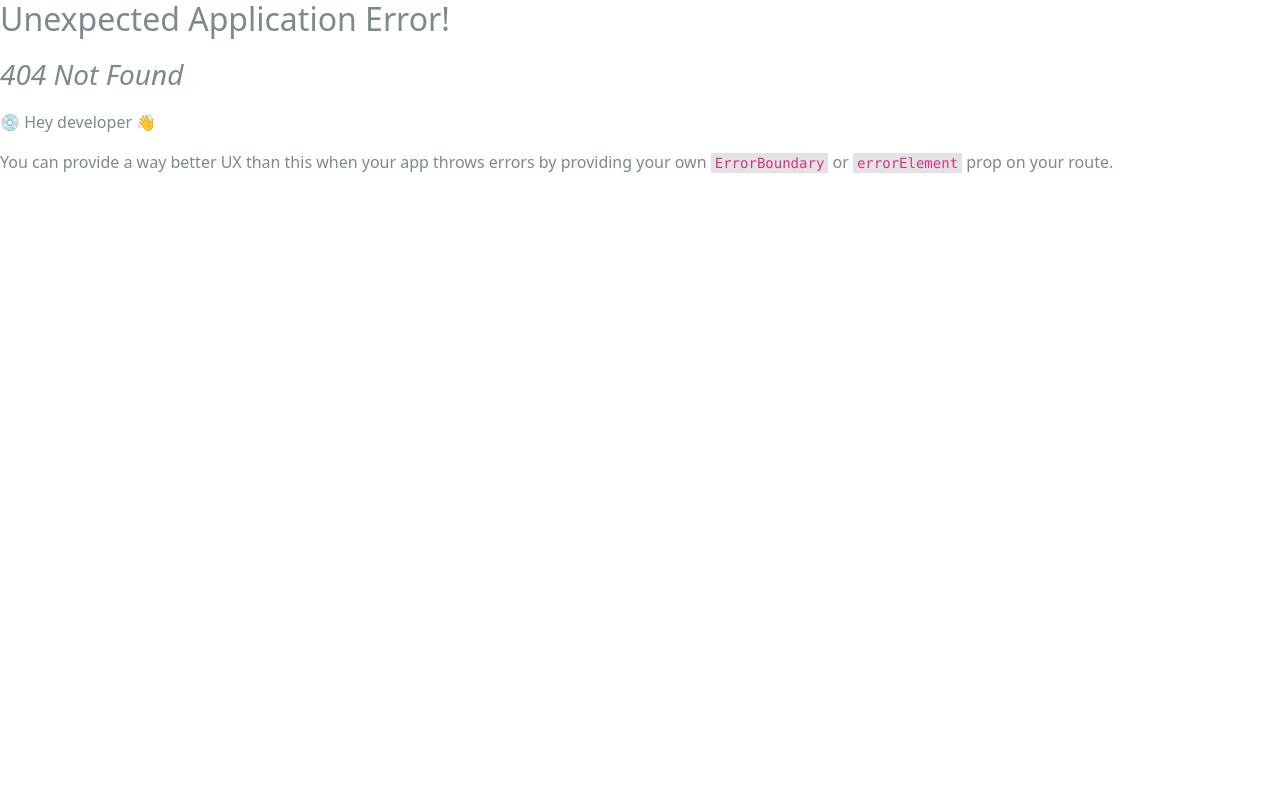
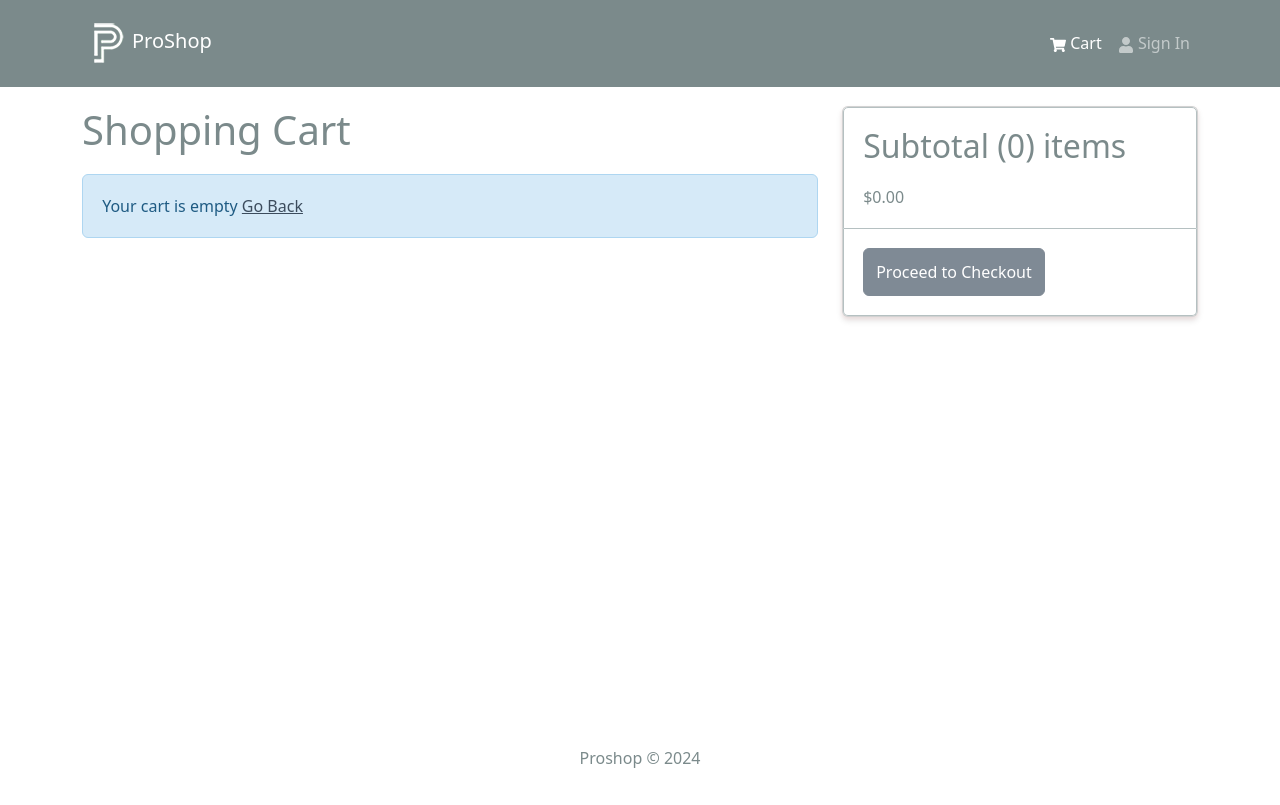
Before and after one commit to smahapatra7/proshop-mern-ecommerce, a React (Create React App) app in the folder frontend/: page /cart in a window 1280 px wide. Before the commit this address had no page. Built offline with nearby package versions, Linux system fonts and the light colour scheme.

Commit message:
cart screen

```diff
--- a/frontend/src/index.js
+++ b/frontend/src/index.js
@@ -15,12 +15,14 @@
 import reportWebVitals from './reportWebVitals';
 import HomeScreen from './screens/HomeScreen';
 import ProductScreen from './screens/ProductScreen';
+import CartScreen from './screens/CartScreen';
 
 const router = createBrowserRouter(
   createRoutesFromElements(
     <Route path = "/" element={<App/>}>
-      <Route index = {true} path = "/" element={<HomeScreen/>}/>
-      <Route path = "/product/:id" element={<ProductScreen/>}/>
+      <Route index = {true} path = "/" element={<HomeScreen />}/>
+      <Route path = "/product/:id" element={<ProductScreen />}/>
+      <Route path = "/cart" element={<CartScreen />}/>
     </Route>
   )
 )
--- /dev/null
+++ b/frontend/src/screens/CartScreen.jsx
@@ -0,0 +1,85 @@
+import React from 'react';
+import { Link, useNavigate } from 'react-router-dom';
+import {  useDispatch, useSelector } from 'react-redux';
+import { Row, Col, ListGroup, Image, Form, Button, Card } from 'react-bootstrap';
+import { FaTrash } from 'react-icons/fa';
+import Message from '../components/Message.jsx';
+import { addToCart } from '../slices/cartSlice.js';
+
+const CartScreen = () => {
+    const navigate = useNavigate();
+    const dispatch = useDispatch();
+
+    const cart = useSelector((state) => state.cart);
+    const { cartItems } = cart;
+
+    const addToCartHandler = async (product, qty) => {
+        dispatch(addToCart({...product, qty}))
+    };
+
+  return <Row>
+        <Col md ={8}>
+            <h1 style = {{marginBottom: '20px'}}>Shopping Cart</h1>
+            {cartItems.length === 0 ? (
+                <Message>
+                    Your cart is empty <Link to = '/'>Go Back</Link>
+                </Message>
+            ) : (
+                <ListGroup variant='flush'>
+                    { cartItems.map((item) => (
+                        <ListGroup.Item key={item._id}>
+                            <Row>
+                                <Col md={2}>
+                                    <Image src={item.image} alt={item.name} fluid rounded/>
+                                </Col>
+                                <Col md={3}>
+                                    <Link to={ `/product/${item._id}`}>{item.name}</Link>
+                                </Col>
+                                <Col md = {2}>
+                                ${item.price}
+                                </Col>
+                                <Col md={2}>
+                                    <Form.Control
+                                        as='select'
+                                        value={item.qty}
+                                        onChange={(e) => addToCartHandler(item, Number(e.target.value))}>
+                                            {[...Array(item.countInStock).keys()].map((x) => (
+                                                <option key={ x + 1 } value={ x + 1 }>
+                                                    {x + 1}
+                                                </option>
+                                            ))}
+                                    </Form.Control>
+                                </Col>
+                                <Col md={2}>
+                                    <Button type='button' variant='light'>
+                                        <FaTrash />
+                                    </Button>
+                                </Col>
+                            </Row>
+                        </ListGroup.Item>
+                    )) }
+                </ListGroup>
+            ) }
+        </Col>
+        <Col md={4}>
+            <Card>
+                <ListGroup varianty='flush'>
+                    <ListGroup.Item>
+                        <h2>
+                            Subtotal ({ cartItems.reduce((acc, item) => acc + item.qty, 0)}) items
+                        </h2>
+                        ${ cartItems.reduce((acc, item) => acc + item.qty * item.price, 0).toFixed(2)}
+                    </ListGroup.Item>
+                    <ListGroup.Item>
+                        <Button type='button' className='btn=block' disabled={cartItems.length === 0}>
+                            Proceed to Checkout
+                        </Button>
+                    </ListGroup.Item>
+                </ListGroup>
+            </Card>
+        </Col>
+    </Row>
+
+};
+
+export default CartScreen
```
